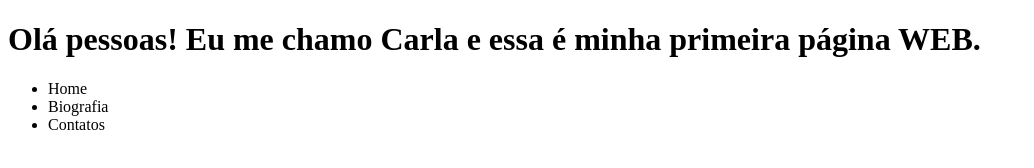
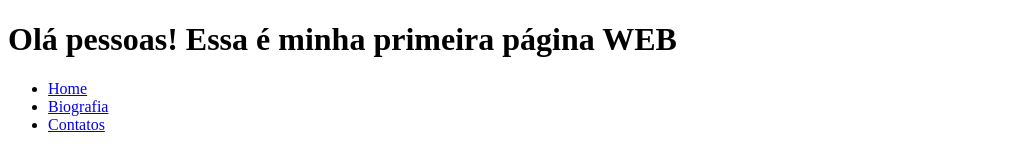
Before and after one commit to Carla-Lima/Aula-devaria-HTML, a plain HTML site: page index.html in a window 1280 px wide. Shown: the whole page, without its empty margins (0-1034 px from the left). Drawn offline with Linux system fonts and the light colour scheme.

Commit message:
Link Home

```diff
--- a/index.html
+++ b/index.html
@@ -1,17 +1,17 @@
 <!DOCTYPE html>
-<html long="pt-BR">
+<html lang="pt-BR">
     <head>
         <meta charset="utf-8"/>
         <title> Olá Pessoas</title>
     </head>
     <body>
         <header>
-            <h1>Olá pessoas! Eu me chamo Carla e essa é minha primeira página WEB.</h1>
+            <h1>Olá pessoas! Essa é minha primeira página WEB</h1>
             <nav>
                 <ul>
-                    <li>Home</li>
-                    <li>Biografia</li>
-                    <li>Contatos</li>
+                    <li><a href="index.html">Home</a></li>
+                    <li><a href="Biografia.html">Biografia</a></li>
+                    <li><a href="Contatos.html">Contatos</a></li>
                 </ul>
             </nav>
         </header>
```
Also changed, not shown: Fotos/CapaHome.jpg (added), Fotos/Carla.jpg (added).
